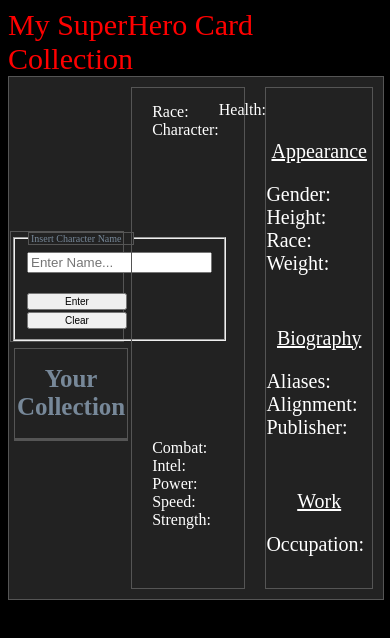
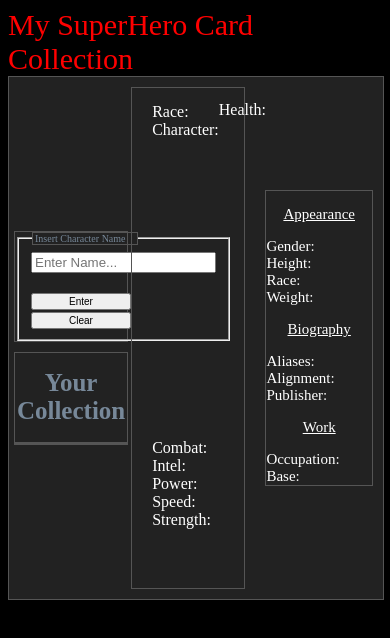
Before and after one commit to Josebosquez/My-SuperHero-Card-Collection, a plain HTML site: page index.html in a window 390 px wide. Drawn offline with nearby package versions, Linux system fonts and the light colour scheme; no server answers.

```diff
--- a/index.html
+++ b/index.html
@@ -84,6 +84,7 @@
             <div class="works">
                 <p class='work'>Work</p>
                 <div id="occupation">Occupation:</div>
+                <div id="base">Base:</div>
             </div>
 
         </div>
--- a/main.js
+++ b/main.js
@@ -31,6 +31,7 @@ const alignment = document.getElementById("alignment")
 const publisher = document.getElementById("publisher")
 const race = document.getElementById("race")
 const occupation = document.getElementById("occupation")
+const base = document.getElementById("base")
 
 //-----------
 // API CALL arrays
@@ -39,7 +40,7 @@ let arr = [];
 let superheroArr = [];
 
 function APIcall() {
-    for (let i = 1; i < 20; i++) {
+    for (let i = 1; i < 732; i++) {
         let URL = `https://superheroapi.com/api/3935852106501451/${i}`
         arr.push(axios.get(URL))
     }
@@ -61,7 +62,6 @@ let charName;
 let charImage;
 let collectionArr = [];
 let storedURLs = JSON.parse(localStorage.getItem('collectionArr'));
-console.log(storedURLs)
 
 //------------
 //Call for a hero using their name.
@@ -94,10 +94,7 @@ btnInsert.onclick = function () {
             alignment.innerHTML = `Alignment: ${superheroArr[i].biography.alignment}`;
             publisher.innerHTML = `Publisher: ${superheroArr[i].biography.publisher}`;
             occupation.innerHTML = `Occupation: ${superheroArr[i].work.occupation}`;
-
-
-
-
+            base.innerHTML = `Base: ${superheroArr[i].work.base}`;
             //-----
             // Image and name stats
             //-----
--- a/phone.css
+++ b/phone.css
@@ -20,9 +20,8 @@
     fieldset {
         width: 80%;
     }
-    .apiReq, #box {
-        width: 100%;
-        margin: 1px;
+    #box {
+    font-size: 10px;
     }
 
     #APIKey, #inpKey, #inpValue, #btnInsert, #btnClear{
@@ -86,7 +85,7 @@
         flex-direction: column;
     }
 
-    #box {
-        font-size: 10px;
-        word-wrap: normal;
-    }
+.backCardInfo {
+    height: auto;
+    font-size: 15px;
+}
--- a/styles.css
+++ b/styles.css
@@ -32,12 +32,14 @@ body{
     width: 100%;
     margin: 5px;
 }
+#box{
+    width: 15%;
+}
 
 .collection{
-    display: flex;
     justify-content:center;
     text-align: center;
-    width: 80%;
+    width: 100%;
     border: 1px solid #555555;
     color: lightslategray;
     margin: 10px;
```
